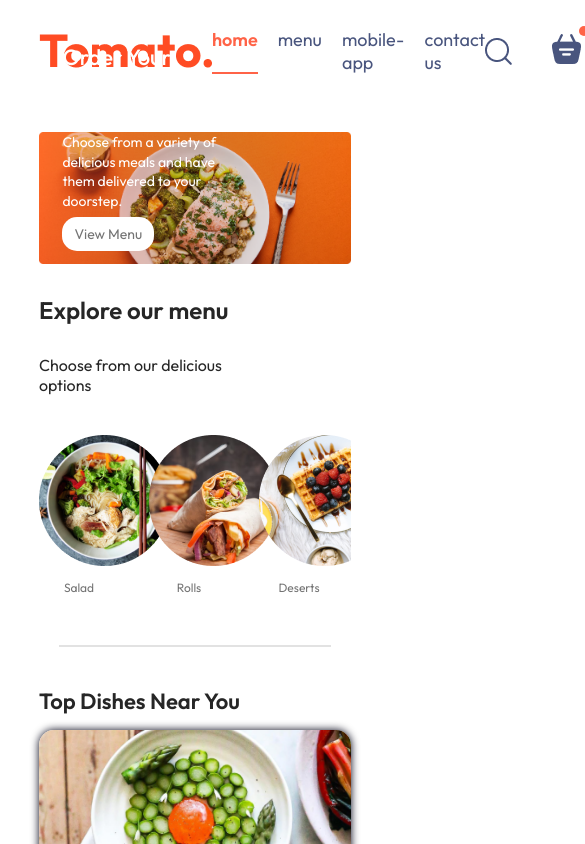
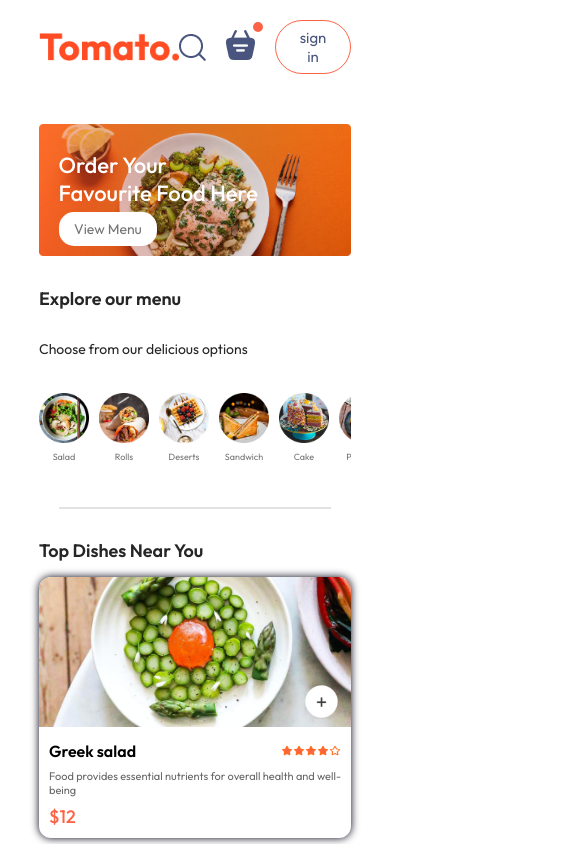
Before and after one commit to AminaIslam1912/mern_project, a React (Vite) app in the folder frontend/: page / in a window 390 px wide. Shown: the top 844 px of the page, 585 px wide, since content can reach past the window. Built offline with nearby package versions, Linux system fonts and the light colour scheme.

Commit message:
make responsive

```diff
--- /dev/null
+++ b/frontend/src/components/AppDownload/AppDownload.css
@@ -0,0 +1,62 @@
+.app-download {
+  margin: 80px auto;
+  text-align: center;
+  font-size: max(3vw, 20px);
+  font-weight: 600;
+  color: #323232;
+}
+
+.app-download p {
+  line-height: 1.6;
+  margin-bottom: 40px;
+}
+
+.app-download-platform {
+  display: flex;
+  justify-content: center;
+  align-items: center;
+  gap: 20px;
+  flex-wrap: wrap;
+}
+
+.app-download-platform img {
+  width: max(180px, 15vw);
+  max-width: 200px;
+  cursor: pointer;
+  transition: all 0.3s ease;
+}
+
+.app-download-platform img:hover {
+  transform: scale(1.05);
+}
+
+/* Responsive Design */
+@media (max-width: 768px) {
+  .app-download {
+    margin: 60px auto;
+    font-size: 24px;
+  }
+
+  .app-download p {
+    margin-bottom: 30px;
+  }
+
+  .app-download-platform img {
+    width: 150px;
+  }
+}
+
+@media (max-width: 480px) {
+  .app-download {
+    margin: 40px auto;
+    font-size: 20px;
+  }
+
+  .app-download-platform {
+    gap: 15px;
+  }
+
+  .app-download-platform img {
+    width: 130px;
+  }
+}
--- /dev/null
+++ b/frontend/src/components/AppDownload/AppDownload.jsx
@@ -0,0 +1,20 @@
+import React from 'react'
+import './AppDownload.css'
+import { assets } from '../../assets/assets'
+
+const AppDownload = () => {
+  return (
+    <div className='app-download' id='app-download'>
+
+      <p>For better experience, download <br />Tomato app!</p>
+
+        <div className="app-download-platform">
+          <img src={assets.play_store} alt="Play Store" />
+          <img src={assets.app_store} alt="App Store" />
+           </div>
+
+    </div>
+  )
+}
+
+export default AppDownload
--- a/frontend/src/components/ExploreMenu/ExploreMenu.css
+++ b/frontend/src/components/ExploreMenu/ExploreMenu.css
@@ -2,7 +2,6 @@
   display: flex;
   gap: 20px;
   flex-direction: column;
-
 }
 
 .explore-menu h1 {
@@ -12,8 +11,8 @@
   font-weight: 600;
 }
 .explore-menu-text {
- max-width: 60%;
- color: #262626;
+  max-width: 60%;
+  color: #262626;
 }
 .explore-menu-list {
   display: flex;
@@ -26,35 +25,110 @@
 }
 .explore-menu-list::-webkit-scrollbar {
   display: none;
-
 }
 .explore-menu-list-item {
   width: 7.5vw;
   min-width: 80px;
   cursor: pointer;
-border-radius: 50%;
-transition:  0.3s ;
+  border-radius: 50%;
+  transition: 0.3s;
 }
 
-.explore-menu-list-item p{
+.explore-menu-list-item p {
   margin-top: 10px;
   color: #747474;
   font-size: max(1.2vw, 12px);
   cursor: pointer;
 }
 
-.explore-menu hr{
+.explore-menu hr {
   margin: 10px 20px;
   height: 2px;
   border: none;
   background-color: #e2e2e2;
-
 }
 
-.explore-menu-list-item .active{
+.explore-menu-list-item .active {
   border: 4px solid tomato;
   padding: 2px;
   border-radius: 50%;
+}
 
+/* Responsive Design */
+@media (max-width: 1050px) {
+  .explore-menu-text {
+    max-width: 100%;
+    font-size: 14px;
+  }
 
+  .explore-menu-list {
+    justify-content: flex-start;
+    gap: 15px;
+  }
+
+  .explore-menu-list-item {
+    width: 60px;
+    min-width: 60px;
+  }
+
+  .explore-menu-list-item img {
+    width: 60px;
+    height: 60px;
+  }
+
+  .explore-menu-list-item p {
+    font-size: 11px;
+    margin-top: 6px;
+  }
 }
+
+@media (max-width: 768px) {
+  .explore-menu h1 {
+    font-size: 20px;
+  }
+
+  .explore-menu-list {
+    gap: 12px;
+  }
+
+  .explore-menu-list-item {
+    width: 55px;
+    min-width: 55px;
+  }
+
+  .explore-menu-list-item img {
+    width: 55px;
+    height: 55px;
+  }
+
+  .explore-menu-list-item p {
+    font-size: 10px;
+    margin-top: 5px;
+  }
+}
+
+@media (max-width: 480px) {
+  .explore-menu h1 {
+    font-size: 18px;
+  }
+
+  .explore-menu-list {
+    gap: 10px;
+    margin: 15px 0;
+  }
+
+  .explore-menu-list-item {
+    width: 50px;
+    min-width: 50px;
+  }
+
+  .explore-menu-list-item img {
+    width: 50px;
+    height: 50px;
+  }
+
+  .explore-menu-list-item p {
+    font-size: 9px;
+    margin-top: 4px;
+  }
+}
--- a/frontend/src/components/FoodDisplay/FoodDisplay.css
+++ b/frontend/src/components/FoodDisplay/FoodDisplay.css
@@ -1,5 +1,5 @@
 .food-display {
-  margin-top: 30px ;
+  margin-top: 30px;
 }
 
 .food-display h2 {
@@ -11,8 +11,48 @@
 
 .food-display-list {
   display: grid;
-  grid-template-columns: repeat(auto-fill , minmax(240px,1fr));
+  grid-template-columns: repeat(auto-fill, minmax(240px, 1fr));
   gap: 30px;
   row-gap: 50px;
+}
 
+/* Responsive Design */
+@media (max-width: 1024px) {
+  .food-display-list {
+    grid-template-columns: repeat(auto-fill, minmax(200px, 1fr));
+    gap: 25px;
+    row-gap: 40px;
+  }
 }
+
+@media (max-width: 768px) {
+  .food-display {
+    margin-top: 25px;
+  }
+
+  .food-display h2 {
+    font-size: 20px;
+  }
+
+  .food-display-list {
+    grid-template-columns: repeat(auto-fill, minmax(180px, 1fr));
+    gap: 20px;
+    row-gap: 35px;
+  }
+}
+
+@media (max-width: 480px) {
+  .food-display {
+    margin-top: 20px;
+  }
+
+  .food-display h2 {
+    font-size: 18px;
+  }
+
+  .food-display-list {
+    grid-template-columns: repeat(auto-fill, minmax(150px, 1fr));
+    gap: 15px;
+    row-gap: 30px;
+  }
+}
--- a/frontend/src/components/FoodItem/FoodItem.css
+++ b/frontend/src/components/FoodItem/FoodItem.css
@@ -87,3 +87,80 @@
   width: 30px;
   cursor: pointer;
 }
+
+.food-item:hover {
+  transform: translateY(-5px);
+  box-shadow: 0px 5px 15px rgba(0, 0, 21, 0.2);
+}
+
+/* Responsive Design */
+@media (max-width: 768px) {
+  .food-item-img {
+    height: 180px;
+  }
+
+  .food-item-info {
+    padding: 12px;
+  }
+
+  .food-item-name-rating p {
+    font-size: 18px;
+  }
+
+  .food-item-price {
+    font-size: 20px;
+  }
+}
+
+@media (max-width: 480px) {
+  .food-item {
+    border-radius: 12px;
+  }
+
+  .food-item-img {
+    height: 150px;
+    border-radius: 12px 12px 0 0;
+  }
+
+  .food-item-info {
+    padding: 10px;
+  }
+
+  .food-item-name-rating {
+    margin-bottom: 8px;
+  }
+
+  .food-item-name-rating p {
+    font-size: 16px;
+  }
+
+  .food-item-name-rating img {
+    width: 60px;
+  }
+
+  .food-item-desc {
+    font-size: 11px;
+  }
+
+  .food-item-price {
+    font-size: 18px;
+    margin-top: 8px;
+  }
+
+  .food-item-img-container .add {
+    width: 35px;
+    bottom: 12px;
+    right: 12px;
+  }
+
+  .food-item-counter {
+    bottom: 12px;
+    right: 12px;
+    padding: 5px;
+    gap: 8px;
+  }
+
+  .food-item-counter img {
+    width: 25px;
+  }
+}
--- a/frontend/src/components/Footer/Footer.css
+++ b/frontend/src/components/Footer/Footer.css
@@ -93,7 +93,7 @@
 }
 
 /* Responsive Design */
-@media (max-width: 900px) {
+@media (max-width: 1050px) {
   .footer-content {
     grid-template-columns: 1fr 1fr;
     gap: 40px;
--- a/frontend/src/components/Header/Header.css
+++ b/frontend/src/components/Header/Header.css
@@ -1,37 +1,36 @@
-.header{
+.header {
   height: 34vw;
   margin: 30px auto;
-  background: url('/header_img.png') no-repeat;
+  background: url("/header_img.png") no-repeat;
   background-size: contain;
   position: relative;
-
 }
-.header-contents{
+.header-contents {
   position: absolute;
- display: flex;
+  display: flex;
   flex-direction: column;
   align-items: start;
   max-width: 50%;
   gap: 1.5vw;
   bottom: 10%;
   left: 6vw;
-  animation: fadeInUp 3s ;
+  animation: fadeInUp 3s;
   /* transform: translateY(-50%); */
 }
 
-.header-contents h2{
+.header-contents h2 {
   font-weight: 500;
   color: white;
   font-size: max(4.5vw, 22px);
 }
 
-.header-contents p{
+.header-contents p {
   color: white;
   font-size: max(1.5vw, 14px);
   line-height: 1.4;
 }
 
-.header-contents button{
+.header-contents button {
   background-color: white;
   color: #747474;
   font-size: max(1.5vw, 14px);
@@ -39,5 +38,46 @@
   border: none;
   border-radius: 15px;
   cursor: pointer;
-  font-weight: max(1vw,13px);
+  font-weight: max(1vw, 13px);
+  transition: all 0.3s ease;
 }
+
+.header-contents button:hover {
+  background-color: #fff4f2;
+  transform: scale(1.05);
+}
+
+/* Responsive Design */
+@media (max-width: 1050px) {
+
+
+  .header-contents {
+    max-width: 45%;
+    bottom: 8%;
+    left: 5vw;
+  }
+
+
+}
+
+@media (max-width: 750px) {
+
+
+  .header-contents {
+    max-width: 65%;
+
+  }
+
+  /* .header-contents h2 {
+    font-size: 20px;
+  } */
+
+  .header-contents p {
+    display: none;
+  }
+
+  .header-contents button {
+    padding: 2vw 4vw ;
+
+  }
+}
--- a/frontend/src/components/Navbar/Navbar.css
+++ b/frontend/src/components/Navbar/Navbar.css
@@ -66,3 +66,66 @@
   top: -8px;
   right: -8px;
 }
+
+
+@media (max-width: 1050px) {
+  .navbar .logo{
+    width: 140px;
+
+  }
+
+  .navbar-menu {
+    gap: 20px;
+    font-size: 17px;
+  }
+
+  .navbar-right {
+    gap: 30px;
+  }
+
+  .navbar-right img{
+    gap: 22px;
+  }
+
+  .navbar-right button{
+    padding: 8px 25px;
+
+  }
+}
+
+
+@media (max-width:900px) {
+  .navbar .logo{
+    width: 140px;
+
+  }
+
+  .navbar-menu {
+    gap: 15px;
+    font-size: 16px;
+  }
+
+  .navbar-right {
+    gap: 20px;
+  }
+
+  .navbar-right img{
+    gap: 20px;
+  }
+
+  .navbar-right button{
+    padding: 7px 20px;
+    font-size: 15px;
+  }
+}
+
+
+@media (max-width:750px) {
+
+
+  .navbar-menu {
+    display: none;
+  }
+
+
+}
--- a/frontend/src/pages/Home/Home.jsx
+++ b/frontend/src/pages/Home/Home.jsx
@@ -3,6 +3,7 @@ import './Home.css'
 import Header from '../../components/Header/Header'
 import ExploreMenu from '../../components/ExploreMenu/ExploreMenu'
 import FoodDisplay from '../../components/FoodDisplay/FoodDisplay';
+import AppDownload from '../../components/AppDownload/AppDownload';
 
 
 function Home() {
@@ -15,6 +16,7 @@ function Home() {
       <Header />
       <ExploreMenu category={category} setCategory={setCategory} />
       <FoodDisplay category={category} />
+      <AppDownload />
     </div>
   )
 }
```
